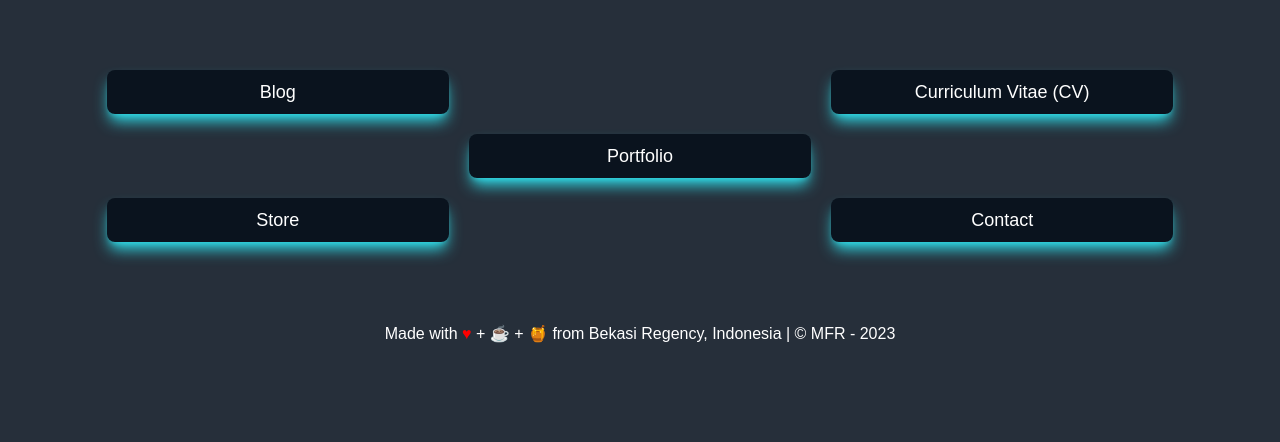
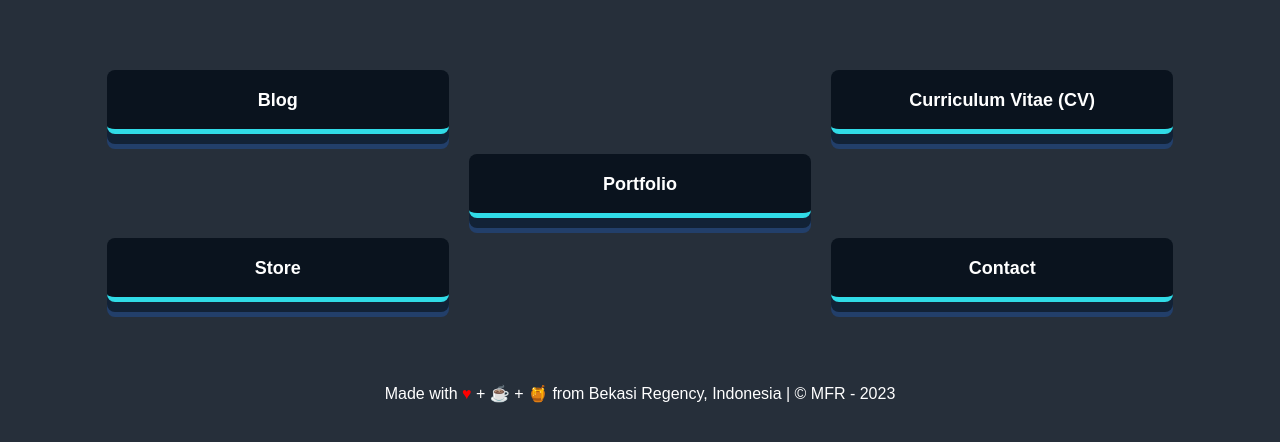
Before and after one commit to mfathurr/mfathurr.github.io, a website: page index.html in a window 1280 px wide. Shown: the part 186-628 px from the top of the page. Drawn offline with Linux system fonts and the light colour scheme; a web font is replaced by a local one.

Commit message:
Redesign btn-main. Add form on contact.html

```diff
--- a/assets/css/main.css
+++ b/assets/css/main.css
@@ -2,6 +2,14 @@
 @tailwind components;
 @tailwind utilities;
 
+.btn-main-wrapper {
+  @apply w-2/3 sm:w-3/4 md:w-5/6 mx-auto grid sm:grid-cols-2 sm:grid-rows-2 md:grid-cols-3 md:grid-rows-3 gap-5 sm:gap-x-7 sm:gap-y-9 md:gap-3 lg:gap-5;
+}
+
 .btn-main {
-  @apply w-full sm:col-span-full inline-block bg-btn-color rounded shadow-lg shadow-shdw-color px-8 py-4 md:py-2 md:px-2 mx-auto my-2 sm:my-0 rounded-lg select-none;
+  @apply w-full h-16 sm:col-span-full inline-block bg-btn-color rounded-lg px-8 py-4 md:py-2 md:px-2 mx-auto my-2 sm:my-0 rounded-lg select-none active:translate-y-2 active:[box-shadow:0_0px_0_0_#122236,0_0px_0_0_#1b70f841] active:border-b-[0px] transition-all duration-300 [box-shadow:0_10px_0_0_#122236,0_15px_0_0_#1b70f841] border-b-[5px] border-secondary-color;
 }
+
+.span-main {
+  @apply flex flex-col justify-center items-center h-full text-white font-bold lg:text-lg;
+}
--- a/index.html
+++ b/index.html
@@ -30,23 +30,23 @@
     </header>
 
     <main class="my-20">
-      <div
-        class="w-2/3 sm:w-3/4 md:w-5/6 mx-auto grid sm:grid-cols-2 sm:grid-rows-2 md:grid-cols-3 md:grid-rows-3 gap-5 sm:gap-x-7 sm:gap-y-9 md:gap-3 lg:gap-5 text-center md:text-lg"
-      >
+      <div class="btn-main-wrapper">
         <a
           href="https://mfathurr.hashnode.dev"
           class="btn-main md:col-start-1 md:col-end-2"
-          >Blog</a
+          ><span class="span-main">Blog</span></a
         >
-        <a href="#" class="btn-main sm:col-start-3">Curriculum Vitae (CV)</a>
+        <a href="#" class="btn-main sm:col-start-3"
+          ><span class="span-main">Curriculum Vitae (CV)</span></a
+        >
         <a href="#" class="btn-main sm:col-end-4 md:col-start-2 md:col-span-1"
-          >Portfolio</a
+          ><span class="span-main">Portfolio</span></a
         >
         <a href="#" class="btn-main sm:row-start-3 md:col-start-1 md:col-end-2"
-          >Store</a
+          ><span class="span-main">Store</span></a
         >
         <a href="contact.html" class="btn-main sm:col-start-3 sm:row-start-3"
-          >Contact</a
+          ><span class="span-main">Contact</span></a
         >
       </div>
     </main>
--- a/tailwind.config.js
+++ b/tailwind.config.js
@@ -6,7 +6,7 @@ module.exports = {
       colors: {
         "main-color": "#262f3a",
         "btn-color": "#0a131e",
-        "shdw-color": "#30dbe7",
+        "secondary-color": "#30dbe7",
       },
     },
   },
```
Also changed, not shown: contact.html (+14 -0 lines), assets/css/style.css.
